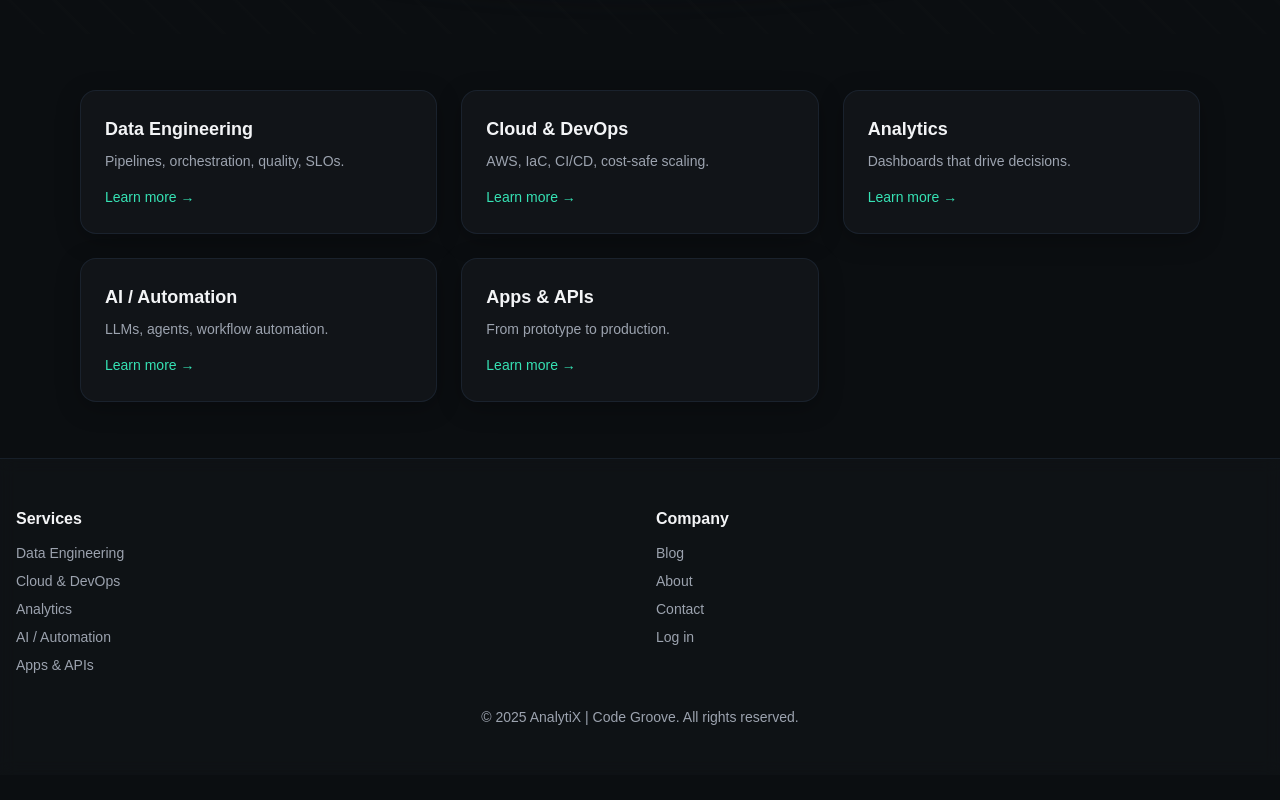
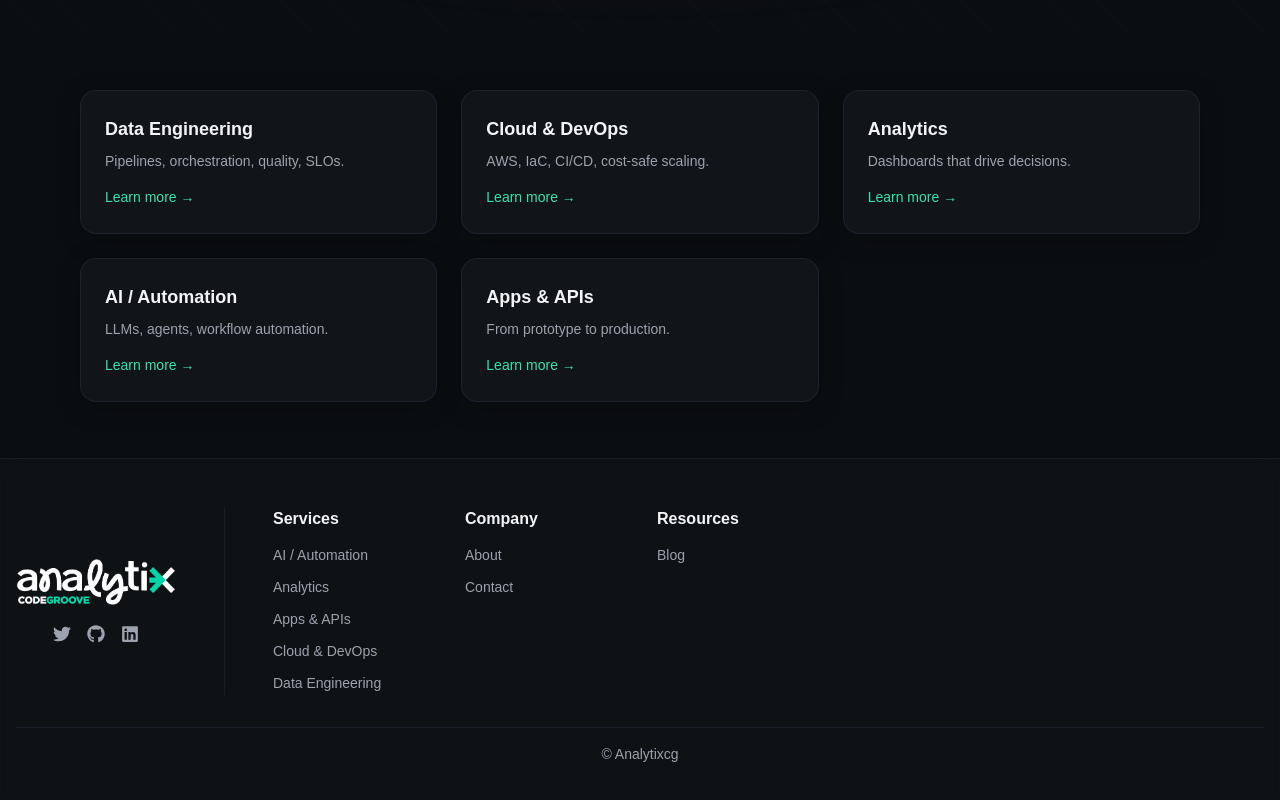
Before and after one commit to analytix-code-groove/web-app, a Next.js app: page / in a window 1280 px wide. Shown: the part 421-1221 px from the top of the page. Before the commit the page ends 1196 px from the top, so only its background shows below. Built offline with nearby package versions, Linux system fonts and the light colour scheme.

Commit message:
footer redesign

```diff
--- a/src/components/Footer.tsx
+++ b/src/components/Footer.tsx
@@ -1,44 +1,81 @@
 "use client"
 
 import Link from 'next/link'
+import Image from 'next/image'
 import { useLanguage } from '@/lib/i18n'
+import { FaGithub, FaLinkedin, FaTwitter } from 'react-icons/fa'
+import logo from '@/images/logos/desktop/logo_footer.png'
 
 const services = [
+  { href: '/services/ai', label: 'aiAutomation' },
+  { href: '/services/analytics', label: 'analytics' },
+  { href: '/services/apps', label: 'appsApis' },
+  { href: '/services/devops', label: 'cloudDevops' },
   { href: '/services/data', label: 'dataEngineering' },
-  { href: '/services/devops', label: 'cloudDevops' },
-  { href: '/services/analytics', label: 'analytics' },
-  { href: '/services/ai', label: 'aiAutomation' },
-  { href: '/services/apps', label: 'appsApis' },
 ]
 
 const company = [
-  { href: '/blog', label: 'blog' },
   { href: '/about', label: 'about' },
   { href: '/contact', label: 'contact' },
-  { href: '/login', label: 'login' },
 ]
 
 export default function Footer() {
   const { t } = useLanguage()
+  const serviceLinks = services
+    .map(s => ({ ...s, name: t(s.label) }))
+    .sort((a, b) => a.name.localeCompare(b.name))
+
   return (
     <footer className="border-t border-stroke/60 bg-surface/70 backdrop-blur">
       <div className="mx-auto max-w-7xl px-4 py-12">
-        <div className="grid grid-cols-1 gap-8 sm:grid-cols-2">
-          <div>
-            <h3 className="mb-3 font-semibold text-base text-text">{t('services')}</h3>
-            <ul className="space-y-2 text-sm text-muted">
-              {services.map(s => (
+        {/* items-stretch lets the divider fill the column height */}
+        <div className="flex flex-wrap items-stretch gap-8 md:gap-12">
+
+        {/* Left: Logo + Socials (centered vertically) */}
+        <div className="flex w-full max-w-[260px] sm:w-auto flex-col items-start gap-5 self-stretch justify-center">
+          <Link href="/" aria-label="Analytix Code Groove" className="block w-[160px]">
+            <Image src={logo} alt="Analytix Code Groove" width={160} height={46} />
+          </Link>
+
+          {/* icons centered relative to the logo width */}
+          <div className="flex w-[160px] justify-center gap-4 text-muted">
+            <a href="https://twitter.com" aria-label="Twitter" className="hover:text-text" target="_blank" rel="noopener noreferrer">
+              <FaTwitter size={18} />
+            </a>
+            <a href="https://github.com" aria-label="GitHub" className="hover:text-text" target="_blank" rel="noopener noreferrer">
+              <FaGithub size={18} />
+            </a>
+            <a href="https://linkedin.com" aria-label="LinkedIn" className="hover:text-text" target="_blank" rel="noopener noreferrer">
+              <FaLinkedin size={18} />
+            </a>
+          </div>
+        </div>
+
+          {/* Vertical divider: stretches to match the tallest sibling */}
+          <div className="hidden self-stretch w-px bg-stroke/60 sm:block" />
+
+          {/* Right: Link columns (Services → Company → Blog) */}
+          {/* Tight horizontal gaps, no column stretching */}
+          <div className="flex flex-1 flex-wrap items-start gap-x-6 gap-y-8 md:gap-x-8">
+
+            {/* Services */}
+            <div className="w-[160px] shrink-0">
+              <h3 className="mb-3 text-base font-semibold text-text">{t('services')}</h3>
+              <ul className="space-y-2 text-sm leading-6 text-muted">
+                {serviceLinks.map(s => (
                   <li key={s.href}>
                     <Link href={s.href} className="transition-colors hover:text-text">
-                    {t(s.label)}
+                      {s.name}
                     </Link>
                   </li>
                 ))}
               </ul>
             </div>
-          <div>
-            <h3 className="mb-3 font-semibold text-base text-text">{t('company')}</h3>
-            <ul className="space-y-2 text-sm text-muted">
+
+            {/* Company */}
+            <div className="w-[160px] shrink-0">
+              <h3 className="mb-3 text-base font-semibold text-text">{t('company')}</h3>
+              <ul className="space-y-2 text-sm leading-6 text-muted">
                 {company.map(c => (
                   <li key={c.href}>
                     <Link href={c.href} className="transition-colors hover:text-text">
@@ -48,10 +85,25 @@ export default function Footer() {
                 ))}
               </ul>
             </div>
+
+            {/* Resources */}
+            <div className="w-[160px] shrink-0">
+              <h3 className="mb-3 text-base font-semibold text-text">{t('Resources')}</h3>
+              <ul className="space-y-2 text-sm leading-6 text-muted">
+                <li>
+                  <Link href="/blog" className="transition-colors hover:text-text">
+                    {t('blog')}
+                  </Link>
+                </li>
+              </ul>
             </div>
-        <p className="mt-8 text-center text-sm text-muted">
-          &copy; {new Date().getFullYear()} AnalytiX | Code Groove. {t('rights')}
-        </p>
+
+          </div>
+        </div>
+
+        {/* Bottom border + copyright */}
+        <div className="mt-8 h-px w-full bg-stroke/60" />
+        <p className="mt-4 text-center text-sm text-muted">© Analytixcg</p>
       </div>
     </footer>
   )
```
Lines whose indentation alone changed are shown as unchanged.
